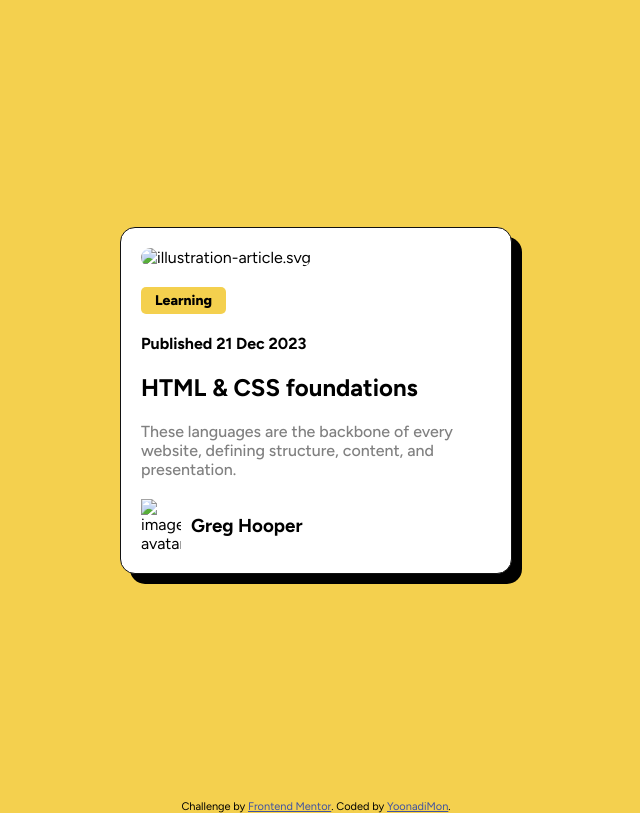
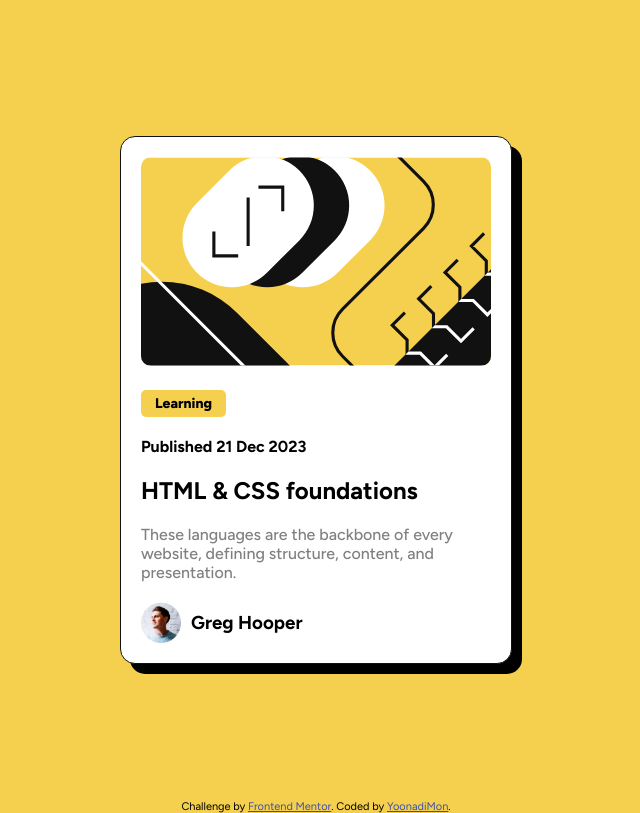
Before and after one commit to YoonadiMon/Blog-preview-card, a plain HTML site: page index.html in a window 1280 px wide. Shown: the whole page, without its empty margins (324-964 px from the left). Drawn offline with Linux system fonts and the light colour scheme; the site is published under a folder, as on GitHub Pages, so addresses that start at the root find nothing.

Commit message:
image src changed

```diff
--- a/index.html
+++ b/index.html
@@ -21,7 +21,7 @@
 
   <main id="container">
     <div id="card">
-      <img id="topImg" src="/assets/images/illustration-article.svg" alt="illustration-article.svg">
+      <img id="topImg" src="assets/images/illustration-article.svg" alt="illustration-article.svg">
 
       <h3 id="box">Learning</h3>
       <h4>Published 21 Dec 2023</h4>
@@ -29,7 +29,7 @@
       <p>These languages are the backbone of every website, defining structure, content, and presentation.</p>
 
       <div id="greg">
-        <img src="/assets/images/image-avatar.webp" alt="image-avatar.webp">
+        <img src="assets/images/image-avatar.webp" alt="image-avatar.webp">
         <h3>Greg Hooper</h3>
       </div>
     </div>
```
